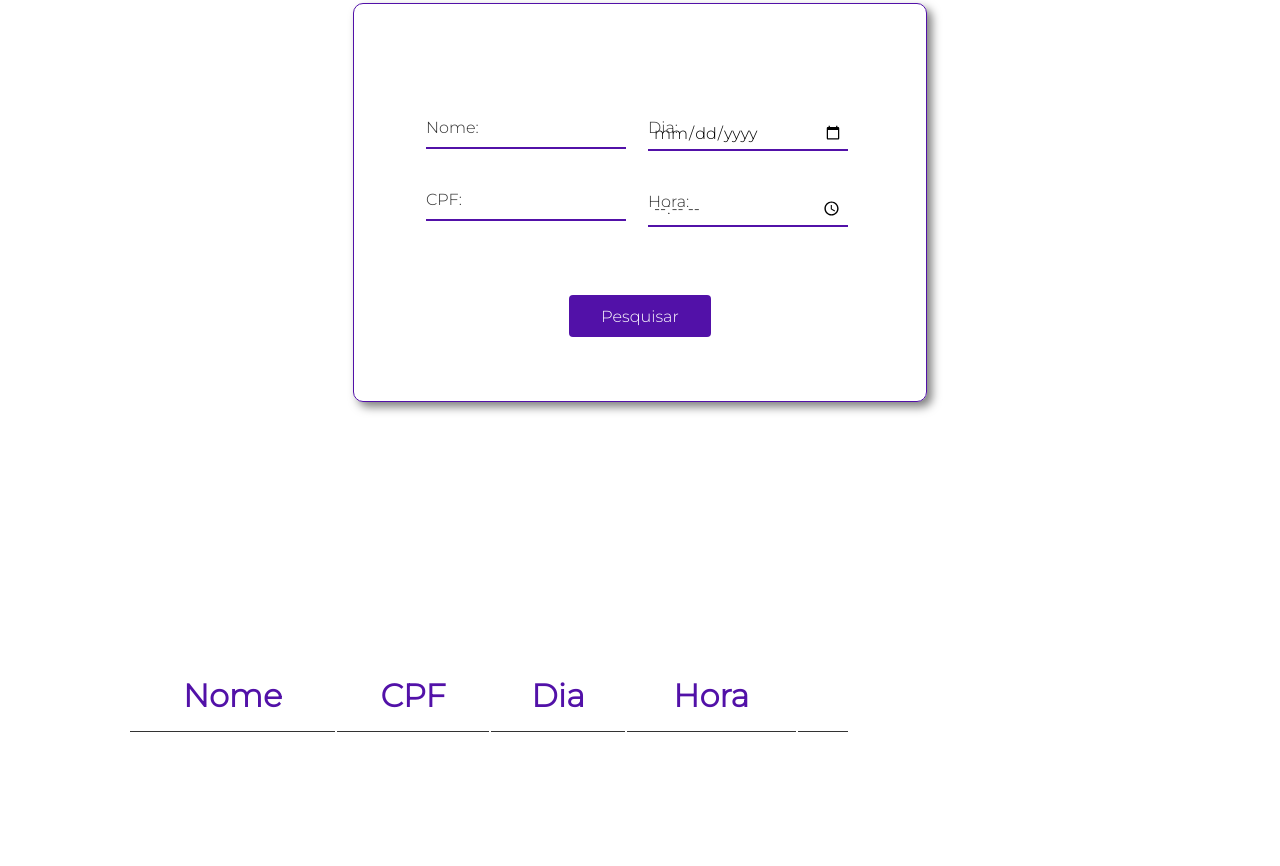
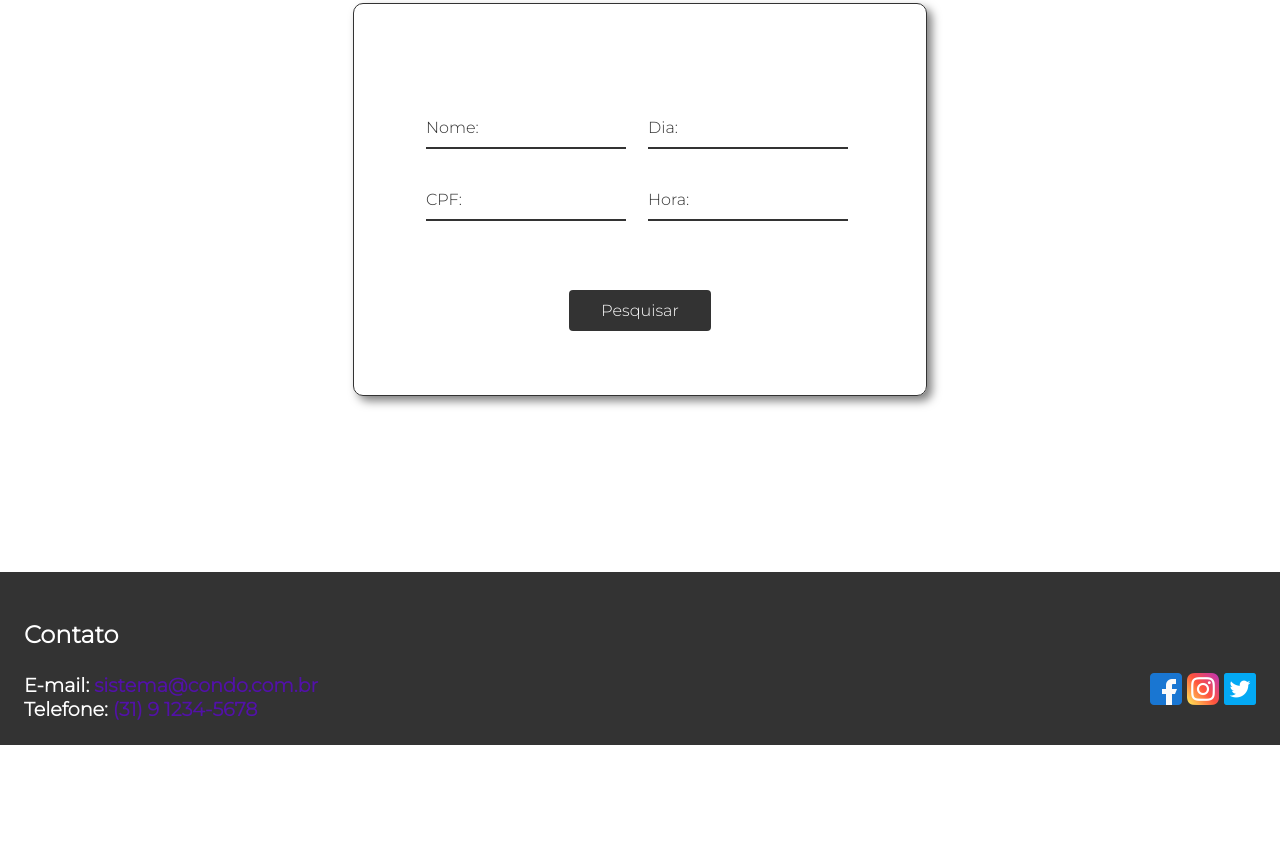
Before and after one commit to MatheusgMoreira/projeto-puc, a plain HTML site: page pags/agendamento.html in a window 1280 px wide. Shown: the part 354-1220 px from the top of the page. After the commit the page ends 1099 px from the top, so only its background shows below. Drawn offline with Linux system fonts and the light colour scheme.

Commit message:
projeto-puc

```diff
--- a/pags/agendamento.html
+++ b/pags/agendamento.html
@@ -59,11 +59,11 @@
                         </div>
                         <div class="c-2">
                             <div class="label-float">
-                                <input type="date" name="dia" id="dia" required>
+                                <input type="text" name="dia" id="dia" required>
                                 <label for="dia">Dia:</label>
                             </div>
                             <div class="label-float">
-                                <input type="time" name="hora" id="hora" required>
+                                <input type="text" name="hora" id="hora" required>
                                 <label for="hora">Hora:</label>
                             </div>
                         </div>
@@ -72,23 +72,6 @@
                 </div>
             </section>
 
-            <div class="tabela-adm">
-                <table class="tabela">
-                    <thead>
-                        <tr>
-                            <th>Nome</th>
-                            <th>CPF</th>
-                            <th>Dia</th>
-                            <th>Hora</th>
-                            <th></th>
-                        </tr>
-                    </thead>
-
-                    <tbody id="listaAgendamentos">
-                        <td></td>
-                    </tbody>
-                </table>
-            </div>
         </article>
 
         <footer>
--- a/sass/agendamento.scss
+++ b/sass/agendamento.scss
@@ -7,10 +7,3 @@
     display: grid;
     grid-template-columns: 1fr 1fr 1fr 1fr 1fr;
 }
-
-.agendamento-tabela {
-    grid-column: 1 / 6;
-    text-align: center;
-    margin: 0 auto;
-    margin-bottom: 13rem;
-}
--- a/sass/home.scss
+++ b/sass/home.scss
@@ -5,6 +5,7 @@
     display: grid;
     grid-template-columns: 1fr 1fr 1fr 1fr 1fr;
     margin-top: 3rem;
+    margin: 0 auto;
 }
 
 /*----- INTRODUÇÃO -----*/
@@ -39,6 +40,7 @@
 
 .instruct h2 {
     grid-column: 1 / 6;
+    text-align: center;
 }
 
 .instruct h3 {
--- a/sass/style.scss
+++ b/sass/style.scss
@@ -27,7 +27,7 @@ h2 {
     text-align: center;
     font-size: 2.5rem;
     font-weight: bold;
-    color: $sec_font_color;
+    color: $third_font_color;
     margin-bottom: 3rem;
 }
 
--- a/sass/vars.scss
+++ b/sass/vars.scss
@@ -1,8 +1,8 @@
-$main_color: #5211A8;
-$sec_color: #00F58B;
-$grad_color_1: linear-gradient(236.85deg, #2a00a9 27.26%, #3c00ff 45.26%, #8b61bd 96.03%);
-$grad_color_2: linear-gradient(230.65deg, #631ebd 27.49%, #6a38ac 83.19%);
+$main_color: #333;;
+$sec_color: #5211A8;
+$grad_color_1: #333;
+$grad_color_2: #333;
 $main_font_color: #fff;
 $sec_font_color: #333;
 $third_font_color: #5211A8;
-$fourth_font_color: #00F58B;
+$fourth_font_color: #5211A8;
```
Also changed, not shown: css/style.css, 1 other file.
